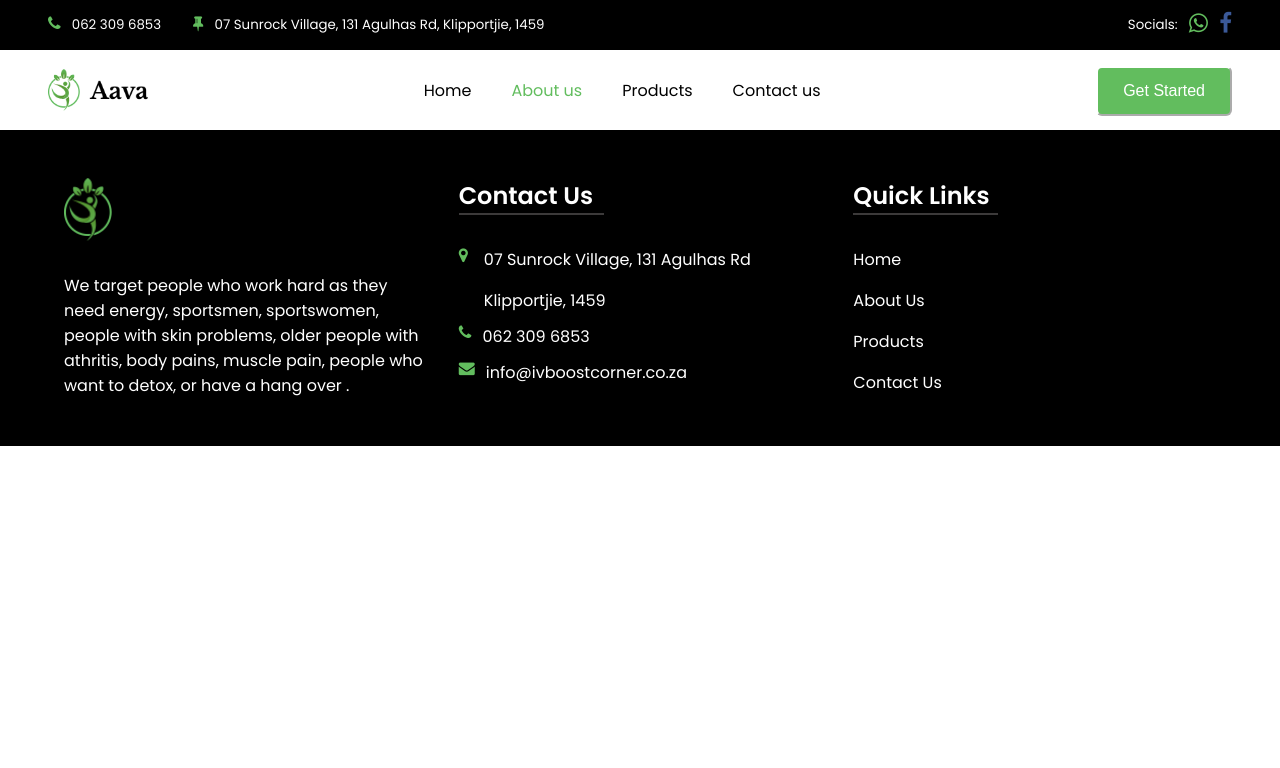
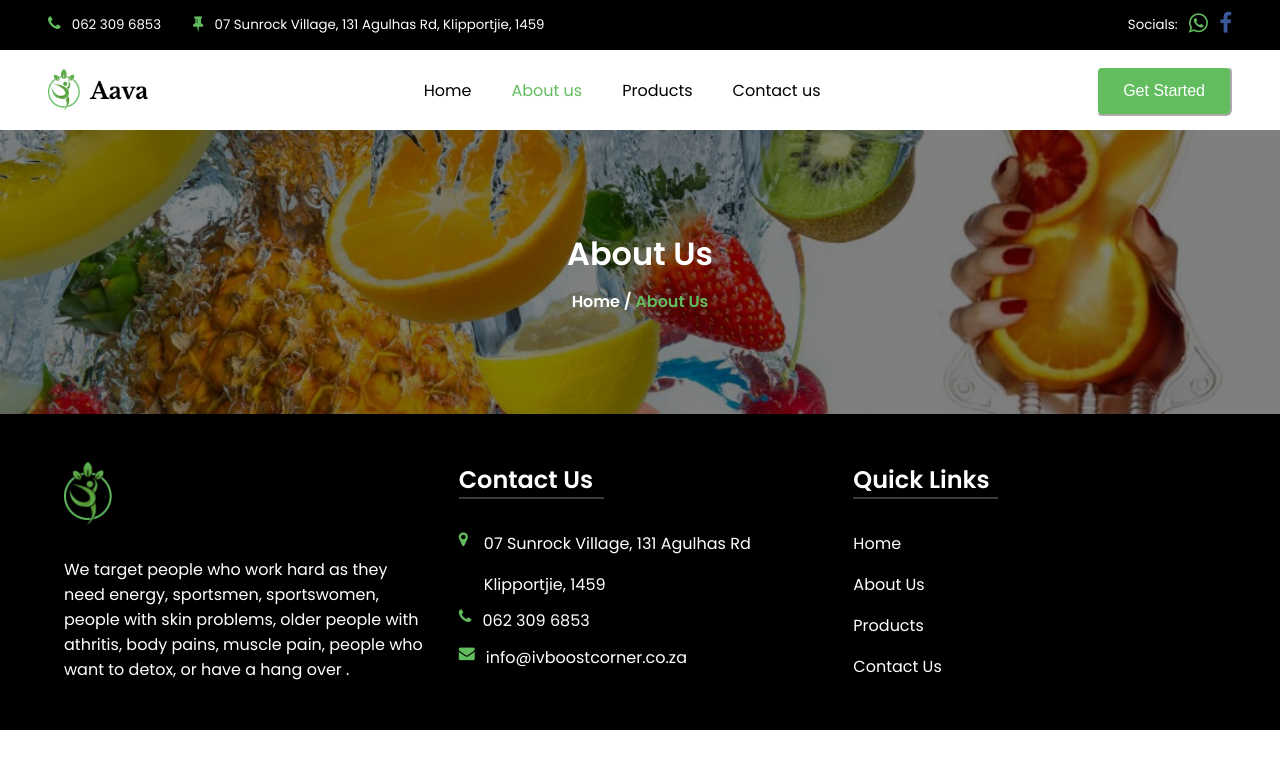
Before and after one commit to siyabongahlongwane/iv-boost-corner, a React (Vite) app: page /about-us in a window 1280 px wide. Shown: the top 768 px of the page. Built offline with nearby package versions, Linux system fonts and the light colour scheme.

Commit message:
Jumbotron Prop

```diff
--- a/src/components/About.tsx
+++ b/src/components/About.tsx
@@ -1,6 +1,10 @@
+import BreadCrumbsJumbotron from "./BreadCrumbsJumbotron";
+
 const About = () => {
+    const path = 'About Us';
+
     return(
-        <></>
+        <BreadCrumbsJumbotron path={path}></BreadCrumbsJumbotron>
     );
 }
 
--- a/src/components/BreadCrumbsJubotron.tsx
+++ /dev/null
@@ -1,10 +0,0 @@
-const BreadCrumbsJumbotron = () => {
-    return (
-        <div className="jumbotron-wrapper block d-flex flex-col gap-std align-items-center">
-            <h1>Contact Us</h1>
-            <p>Home / <span className="primary-col">Contact Us</span></p>
-        </div>
-    );
-}
-
-export default BreadCrumbsJumbotron;
--- /dev/null
+++ b/src/components/BreadCrumbsJumbotron.tsx
@@ -0,0 +1,13 @@
+export type Path = {
+    path: string
+}
+const BreadCrumbsJumbotron = ({path}: Path) => {
+    return (
+        <div className="jumbotron-wrapper block d-flex flex-col gap-std align-items-center">
+            <h1 className="white-col">{path}</h1>
+            <b className="white-col">Home / <span className="primary-col">{path}</span></b>
+        </div>
+    );
+}
+
+export default BreadCrumbsJumbotron;
--- a/src/components/Contact.tsx
+++ b/src/components/Contact.tsx
@@ -1,12 +1,13 @@
-import BreadCrumbsJumbotron from "./BreadCrumbsJubotron";
+import BreadCrumbsJumbotron from "./BreadCrumbsJumbotron";
 import ContactForm from "./ContactForm";
 import ContactHelp from "./ContactHelp";
 import Map from "./Map";
 
 const Contact = () => {
+    const path = 'Contact Us';
     return(
         <div className="contact-wrapper">
-            <BreadCrumbsJumbotron></BreadCrumbsJumbotron>
+            <BreadCrumbsJumbotron path={path}></BreadCrumbsJumbotron>
             <ContactHelp></ContactHelp>
             <ContactForm></ContactForm>
             <Map></Map>
--- a/src/components/Products.tsx
+++ b/src/components/Products.tsx
@@ -1,6 +1,9 @@
+import BreadCrumbsJumbotron from "./BreadCrumbsJumbotron";
+
 const Products = () => {
+    const path = 'Products';
     return(
-        <></>
+        <BreadCrumbsJumbotron path={path}></BreadCrumbsJumbotron>
     );
 }
 
--- a/src/index.scss
+++ b/src/index.scss
@@ -122,7 +122,7 @@ body,
 }
 
 .jumbotron-wrapper {
-  padding: 85px 0;
+  padding: 100px 0;
 }
 
 .contact-help-wrapper {
@@ -172,3 +172,10 @@ body,
 .green-glow {
   // box-shadow: 1px 1px 10px 3px #adecaa;
 }
+
+.jumbotron-wrapper {
+  background: linear-gradient(rgba(0, 0, 0, .5), rgba(0, 0, 0, .5)), url(./assets/hero.jpeg);
+  background-repeat: no-repeat;
+  background-size: cover;
+  background-position: center;
+}
```
